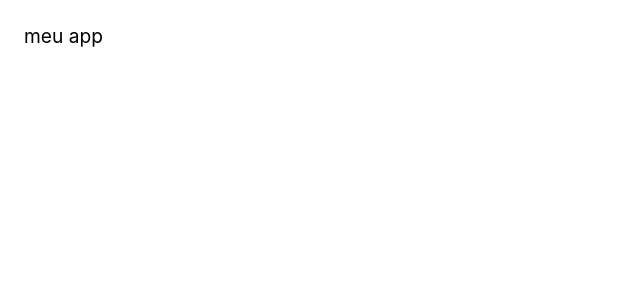
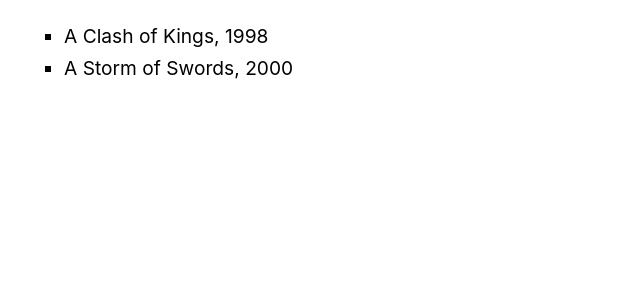
Before and after one commit to fermercado/React--Estudos, a React (Create React App) app in the folder appreact/: page / in a window 1280 px wide. Shown: the top 300 px of the page, without its empty margins (0-640 px from the left). Built offline with nearby package versions, Linux system fonts and the light colour scheme.

Commit message:
jsx arrays

```diff
--- a/appreact/src/App.js
+++ b/appreact/src/App.js
@@ -1,5 +1,21 @@
 const App = () => {
-  return <div>meu app</div>;
+  const livros = [
+    { nome: 'A Game of Thrones', ano: 1996 },
+    { nome: 'A Clash of Kings', ano: 1998 },
+    { nome: 'A Storm of Swords', ano: 2000 },
+  ];
+
+  return (
+    <ul>
+      {livros
+        .filter(({ ano }) => ano >= 1998)
+        .map(({ nome, ano }) => (
+          <li key={nome}>
+            {nome}, {ano}
+          </li>
+        ))}
+    </ul>
+  );
 };
 
 export default App;
```
